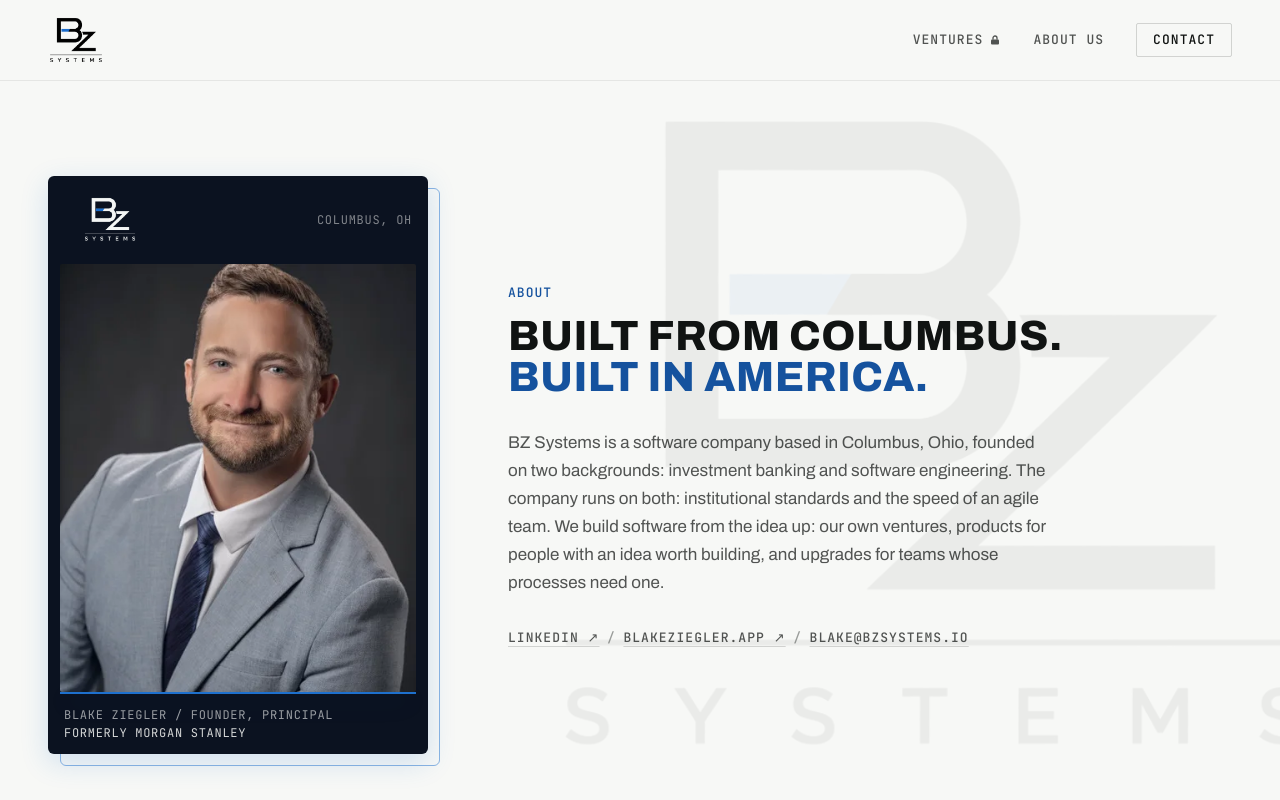
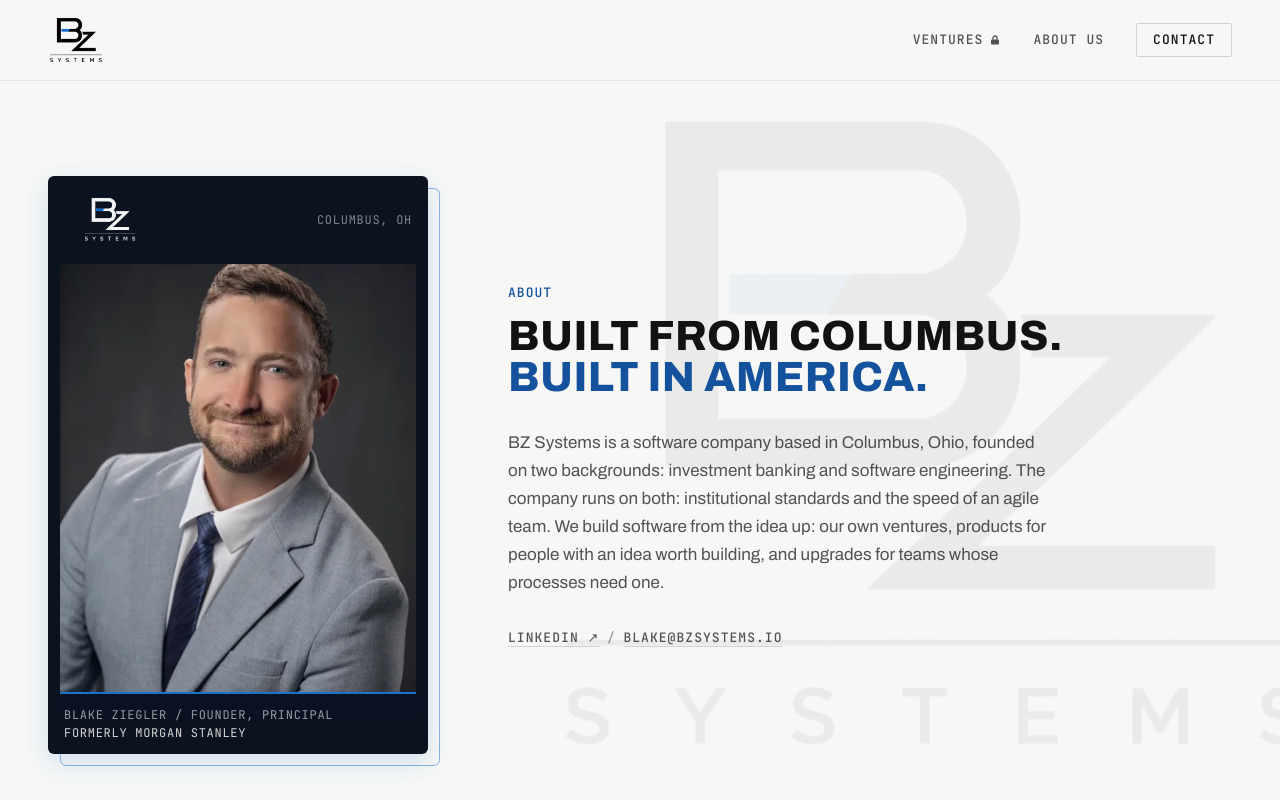
Before and after one commit to ZieglerBlake/bzsystems, a Next.js app: page /about in a window 1280 px wide. Shown: the top 800 px of the page. Built offline with nearby package versions, Linux system fonts and the light colour scheme.

Commit message:
About: drop blakeziegler.app link (personal site); HANDOFF: ventures stays locked

```diff
--- a/app/about/page.tsx
+++ b/app/about/page.tsx
@@ -135,10 +135,6 @@
                   LinkedIn ↗
                 </a>
                 <span className="text-ink-faint">&ensp;/&ensp;</span>
-                <a href="https://blakeziegler.app" target="_blank" rel="noreferrer" className={LINK}>
-                  blakeziegler.app ↗
-                </a>
-                <span className="text-ink-faint">&ensp;/&ensp;</span>
                 <a href="mailto:blake@bzsystems.io" className={LINK}>
                   blake@bzsystems.io
                 </a>
```
Also changed, not shown: 1 other file (tests, documents, lock files or other folders).
